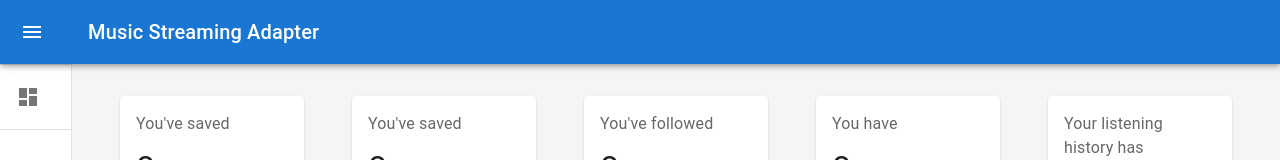
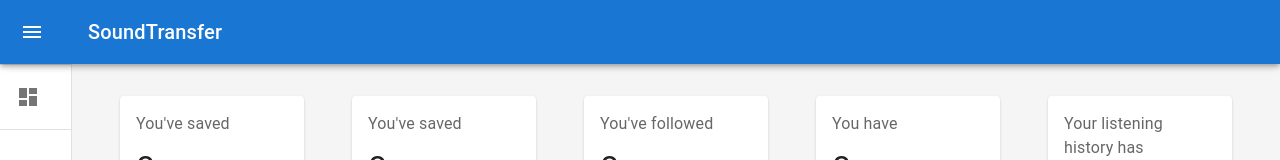
Before and after one commit to grrrrnt/soundtransfer, a React (Create React App) app in the folder web/visualizer/: page / in a window 1280 px wide. Shown: the top 160 px of the page. Built offline with nearby package versions, Linux system fonts and the light colour scheme; no server answers.

Commit message:
Updated name

```diff
--- a/web/visualizer/src/App.js
+++ b/web/visualizer/src/App.js
@@ -323,7 +323,7 @@
       <Box sx={{ display: "flex" }}>
         <CssBaseline />
         <AppBar
-          title="Music Streaming Adapter"
+          title="SoundTransfer"
           drawerWidth={drawerWidth}
           open={open}
           toggleDrawer={toggleDrawer}
```
